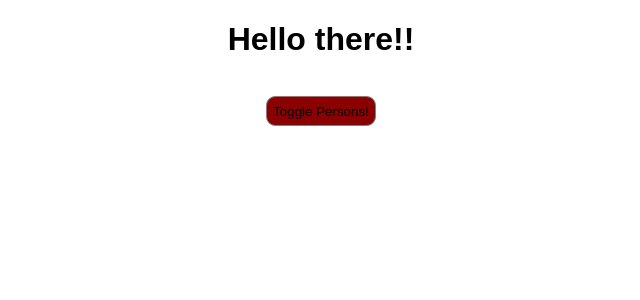
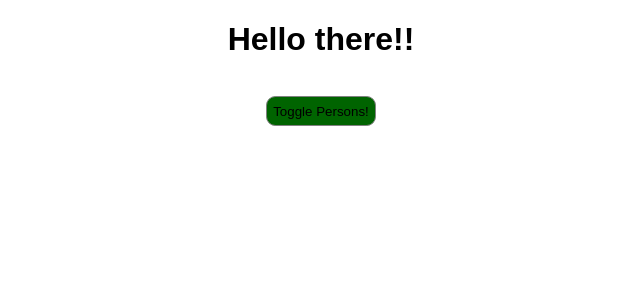
Before and after one commit to GreyWarden/curso-react, a React (Create React App) app: page / in a window 1280 px wide. Shown: the top 300 px of the page, without its empty margins (319-959 px from the left). Built offline with nearby package versions, Linux system fonts and the light colour scheme.

Commit message:
Added dynamic inline styles

```diff
--- a/package.json
+++ b/package.json
@@ -3,6 +3,7 @@
   "version": "0.1.0",
   "private": true,
   "dependencies": {
+    "radium": "^0.26.0",
     "react": "^16.13.1",
     "react-dom": "^16.13.1",
     "react-scripts": "1.1.5"
--- a/src/App.js
+++ b/src/App.js
@@ -1,6 +1,7 @@
-import React, {Component} from "react";
-import "./App.css";
-import Person from "./Components/Person/Person";
+import React, {Component} from 'react';
+import './App.css';
+import Person from './Components/Person/Person';
+import Radium from 'radium'
 
 class App extends Component {
   state = {
@@ -10,7 +11,7 @@ class App extends Component {
         name: 'Raúl',
         age: 25,
         styles: {
-          color: "purple"
+          color: 'purple'
         }
       },
       {
@@ -18,7 +19,7 @@ class App extends Component {
         name: 'Lau',
         age: 25,
         styles: {
-          color: "#e2943a"
+          color: '#e2943a'
         }
       }
     ],
@@ -54,17 +55,23 @@ class App extends Component {
 
   render() {
     const buttonStyles = {
-      backgroundColor: 'darkred',
+      backgroundColor: !this.state.showPersons ? 'darkgreen' : 'darkred',
       border: '1px solid grey',
       borderRadius: '0.7em',
       padding: '0.5em',
       cursor: 'pointer',
-      userSelect: 'none'
+      userSelect: 'none',
+      ':hover': {
+        textDecoration: 'underline',
+        backgroundColor: !this.state.showPersons ? 'lightgreen' : 'salmon'
+      }
     }
     const persons = this.state.showPersons &&
           (
-              <div className="PersonsContainer">
-                {this.state.persons.map(({id, name, age, styles}, index) => (
+              <div className='PersonsContainer'>
+                {
+                  this.state.persons.map(
+                    ({id, name, age, styles}, index) => (
                       <Person
                           key={id}
                           name={name}
@@ -73,12 +80,14 @@ class App extends Component {
                           onClickHandler={() => this.deletePersonHandler(index)}
                           onChangeHandler={(event) => this.changePersonNameHandler(event, id)}
                       />
-                ))}
+                    )
+                  )
+                }
               </div>
           )
 
     return (
-        <div className="App">
+        <div className='App'>
           <h1>Hello there!!</h1>
           <p>
             <button
@@ -94,4 +103,4 @@ class App extends Component {
   }
 }
 
-export default App;
+export default Radium(App);
```
Also changed, not shown: 1 other file (tests, documents, lock files or other folders). Lines whose indentation alone changed are shown as unchanged.
